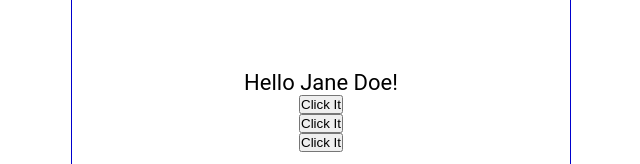
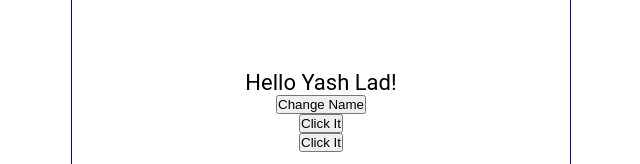
Before and after one commit to yashlad27/01tut, a React (Create React App) app: page / in a window 1280 px wide. Shown: the part 296-460 px from the top of the page, without its empty margins (319-959 px from the left). Built offline with nearby package versions, Linux system fonts and the light colour scheme.

Commit message:
useState() hook

```diff
--- a/src/Content.js
+++ b/src/Content.js
@@ -1,33 +1,46 @@
 import React from 'react'
-
+import { useState } from 'react';
 const Content = () => {
     // const name = 'John Doe';
+
+    const [name, setName] = useState('Yash Lad');
+    const [count, setCount] = useState(0);
 
     const handleNameChange = () => {
       const names = ['John Doe', 'Jane Doe', 'Joe Doe'];
       const int  = Math.floor(Math.random() * 3);
-      return names[int];
+      setName(names[int]);
     }
 
     const handleClick = () => {
-        console.log('You Clicked it')
+      setCount(count + 1);
+        console.log(count)
     }
 
-    const handleClick2 = (name) => {
-        console.log(`${name} was clicked`)
+    // const handleClick2 = (name) => {
+    //     console.log(`${name} was clicked`)
+    // }
+
+    const handleClick2 = (e) => {
+      console.log(count);
     }
 
-    const handleClick3 = (e) => {
-        console.log(e.target)
-    }
+    // const handleClick3 = (e) => {
+    //     console.log(e.target)
+    // }
+
   return (
     <main>
+        {/* <p onDoubleClick={handleClick}>
+            Hello {handleNameChange()}!
+        </p> */}
+
         <p onDoubleClick={handleClick}>
-            Hello {handleNameChange()}!
+          Hello {name}!
         </p>
+        <button onClick={handleNameChange}>Change Name</button>
         <button onClick={handleClick}>Click It</button>
-        <button onClick={() => handleClick2('John')}>Click It</button>
-        <button onClick={(e) => handleClick3(e)}>Click It</button>
+        <button onClick={handleClick2}>Click It</button>
     </main>
   )
 }
```
